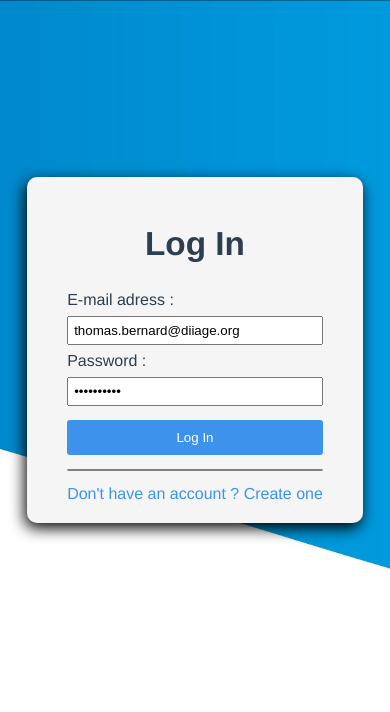
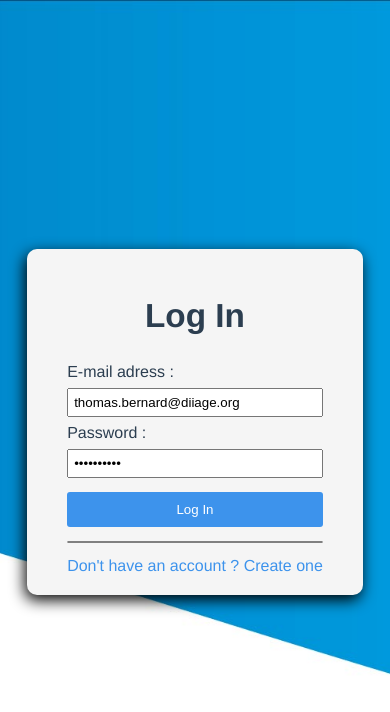
Before and after one commit to ThomasBernardDiiage/DailyRecord, a Vue app in the folder client-dailyrecord/: page / in a window 390 px wide. Shown: the top 712 px of the page. Built offline with nearby package versions, Linux system fonts and the light colour scheme; what @codekraft-studio/vue-record would draw is missing.

Commit message:
responsive

```diff
--- a/client-dailyrecord/src/assets/styles/main.css
+++ b/client-dailyrecord/src/assets/styles/main.css
@@ -2,7 +2,7 @@ section.container{
     display: flex;
     align-items: center;
     justify-content: center;
-    height: 700px;
+    height: 100vh;
     background-image: url('../images/background.jpg');
     background-position:center;
     background-size: cover;
```
